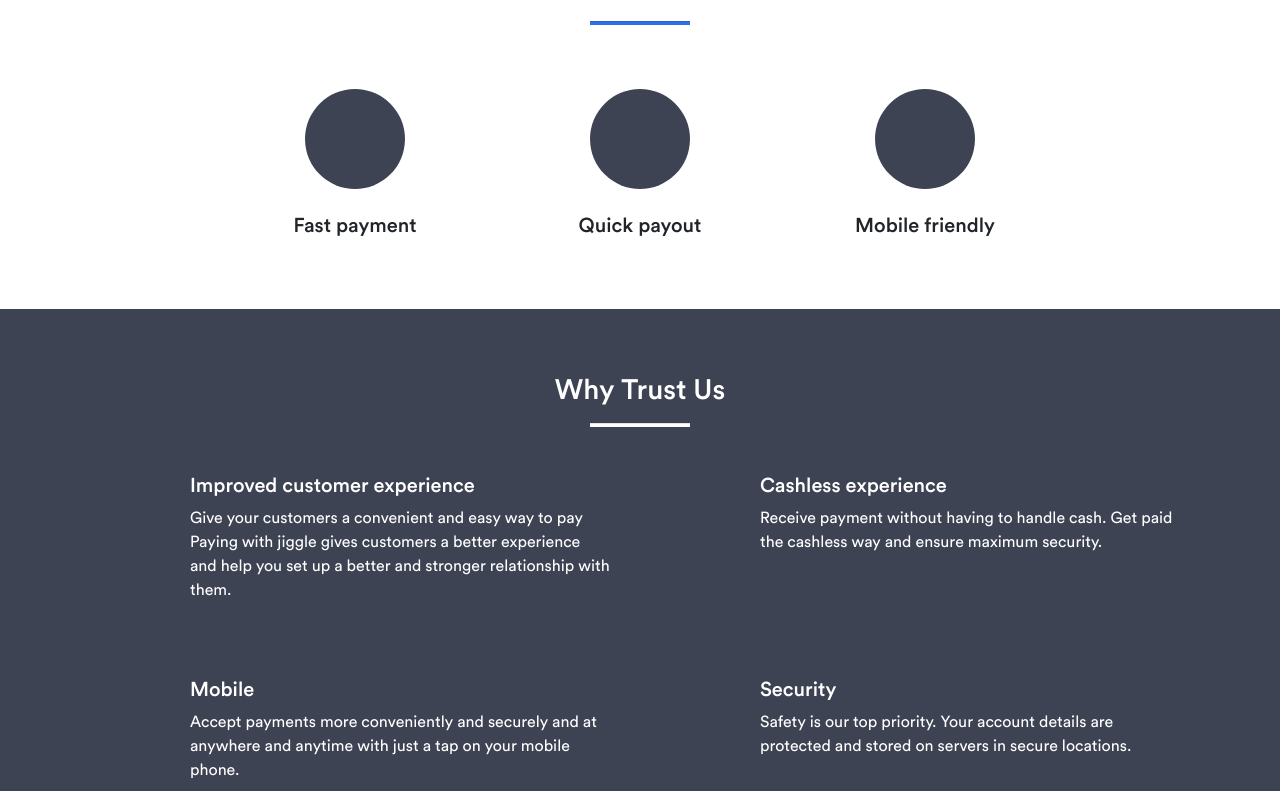
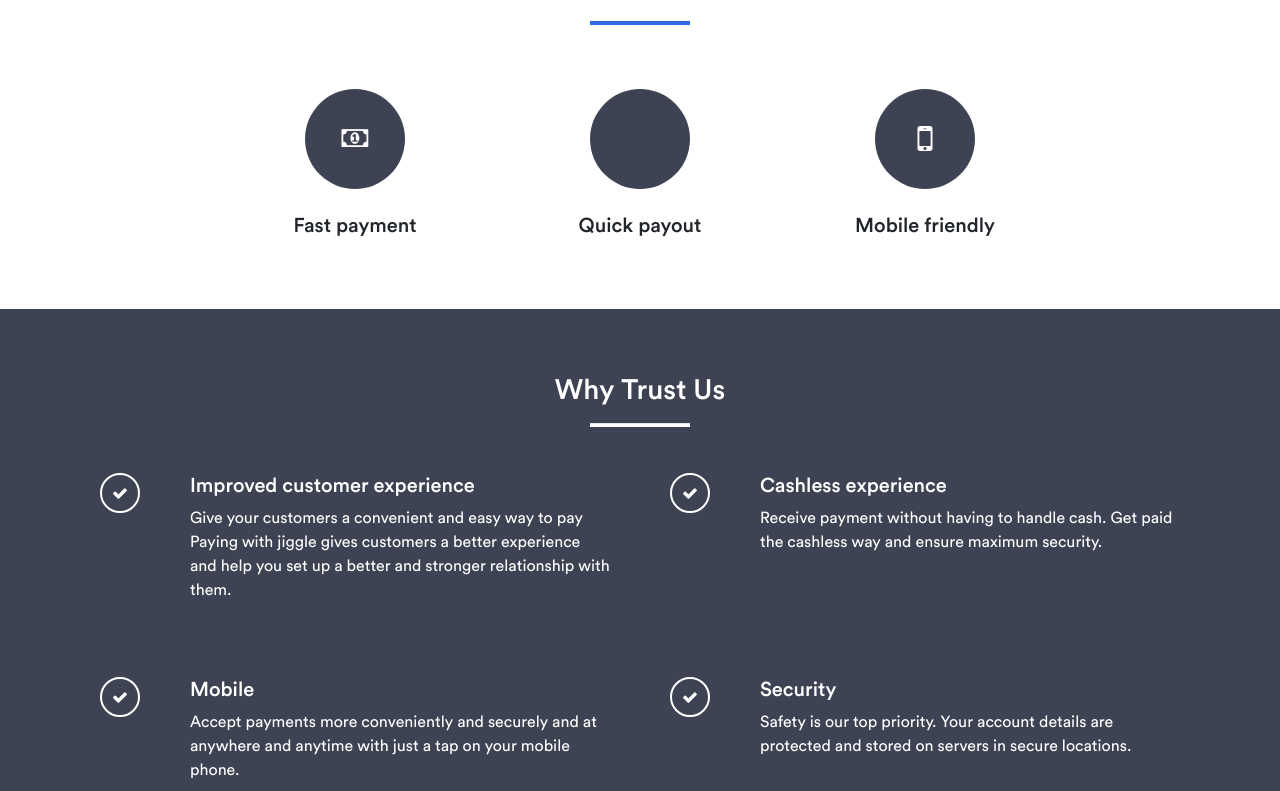
Before and after one commit to cynthiaiboro/Jiggle-Website, a Nuxt app: page /vendor in a window 1280 px wide. Shown: the part 1629-2420 px from the top of the page. Built offline with nearby package versions, Linux system fonts and the light colour scheme.

Commit message:
linked font-awesome

```diff
--- a/components/about/header.vue
+++ b/components/about/header.vue
@@ -20,11 +20,11 @@
 
           <div id="navbarSupportedContent" class="collapse navbar-collapse">
             <ul class="navbar-nav ml-auto">
-              <li class="nav-item">
+              <!-- <li class="nav-item">
                 <router-link to="/" class="about-nav-link">
                   Products
                 </router-link>
-              </li>
+              </li> -->
               <li class="nav-item">
                 <router-link to="/about" class="about-nav-link active">
                   About Us
@@ -47,7 +47,7 @@
           </div>
         </nav>
         <div class="best-solution">
-          <h3 class="text-center get-started">
+          <h3 class="get-started">
             Best solution for your food <br> budgeting
           </h3>
         </div>
@@ -81,6 +81,9 @@ export default {}
   transition: 1s;
   text-decoration: none !important;
 }
+.nav-item:last-of-type .about-nav-link {
+  padding: 0 40px 0 20px !important;
+}
 #about-us-nav {
   background: url(/Frame.svg);
   padding: 3% 0;
--- a/components/index/header.vue
+++ b/components/index/header.vue
@@ -114,6 +114,9 @@ export default {}
   transition: 1s;
   text-decoration: none !important;
 }
+.nav-item:last-of-type .nav-link {
+  padding: 0 40px 0 20px !important;
+}
 .get-started-button {
   border-radius: 3px !important;
   font-family: 'Circularbook' !important;
--- a/components/index/whyTrustUs.vue
+++ b/components/index/whyTrustUs.vue
@@ -146,6 +146,19 @@ h5 {
 p {
   font-family: 'Circularbook';
 }
+.get-started-main-number {
+  margin-bottom: 0px;
+}
+.number-white {
+  height: 40px;
+  width: 40px;
+  border-radius: 50%;
+  border: 2px solid rgb(255, 255, 255);
+  color: rgb(255, 255, 255);
+  display: flex;
+  align-items: center;
+  justify-content: center;
+}
 
 @media only screen and (max-width: 700px) {
   .get-started-normal-background {
--- a/components/vendor/ourServices.vue
+++ b/components/vendor/ourServices.vue
@@ -16,7 +16,7 @@
               <div class="col-md-3 col-12">
                 <div class="position-our-services-blue-background">
                   <div class="our-services-blue-background">
-                    <i class="fa fa-briefcase" style="color:#ffffff; font-size:25px;" />
+                    <i class="fa fa-money" style="color:#ffffff; font-size:25px;" />
                   </div>
                 </div>
                 <div class="text-center mt-4">
@@ -28,7 +28,7 @@
               <div class="col-md-3 col-12">
                 <div class="position-our-services-blue-background">
                   <div class="our-services-blue-background">
-                    <i class="fa fa-money" style="color:#ffffff; font-size:25px;" />
+                    <i class="fa fa-fast" style="color:#ffffff; font-size:25px;" />
                   </div>
                 </div>
                 <div class="text-center mt-4">
@@ -40,7 +40,7 @@
               <div class="col-md-3 col-12">
                 <div class="position-our-services-blue-background">
                   <div class="our-services-blue-background">
-                    <i class="fa fa-google-wallet" style="color:#ffffff; font-size:25px;" />
+                    <i class="fa fa-mobile" style="color:#ffffff; font-size:35px;" />
                   </div>
                 </div>
                 <div class="text-center mt-4">
@@ -57,9 +57,6 @@
   </div>
 </template>
 
-<script>
-export default {}
-</script>
 
 <style scoped>
 @font-face {
--- a/components/vendor/whyTrustUs.vue
+++ b/components/vendor/whyTrustUs.vue
@@ -145,6 +145,19 @@ h5 {
 p {
   font-family: 'Circularbook';
 }
+.number-white {
+  height: 40px;
+  width: 40px;
+  border-radius: 50%;
+  border: 2px solid rgb(255, 255, 255);
+  color: rgb(255, 255, 255);
+  display: flex;
+  align-items: center;
+  justify-content: center;
+}
+.get-started-main-number {
+  margin-bottom: 0px;
+}
 
 @media only screen and (max-width: 700px) {
   .get-started-normal-background {
--- a/nuxt.config.js
+++ b/nuxt.config.js
@@ -1,5 +1,7 @@
+// eslint-disable-next-line nuxt/no-cjs-in-config
 const pkg = require('./package')
 
+// eslint-disable-next-line nuxt/no-cjs-in-config
 module.exports = {
   mode: 'universal',
 
@@ -13,7 +15,18 @@ module.exports = {
       { name: 'viewport', content: 'width=device-width, initial-scale=1' },
       { hid: 'description', name: 'description', content: pkg.description }
     ],
-    link: [{ rel: 'icon', type: 'image/x-icon', href: '/favicon.ico' }]
+    link: [{ rel: 'icon', type: 'image/x-icon', href: '/favicon.ico' }],
+    // eslint-disable-next-line no-dupe-keys
+    link: [
+      {
+        href:
+          'https://stackpath.bootstrapcdn.com/font-awesome/4.7.0/css/font-awesome.min.css',
+        rel: 'stylesheet',
+        integrity:
+          'sha384-wvfXpqpZZVQGK6TAh5PVlGOfQNHSoD2xbE+QkPxCAFlNEevoEH3Sl0sibVcOQVnN',
+        crossorigin: 'anonymous'
+      }
+    ]
   },
 
   /*
@@ -29,7 +42,6 @@ module.exports = {
   /*
   ** Plugins to load before mounting the App
   */
-  plugins: [],
 
   /*
   ** Nuxt.js modules
```
